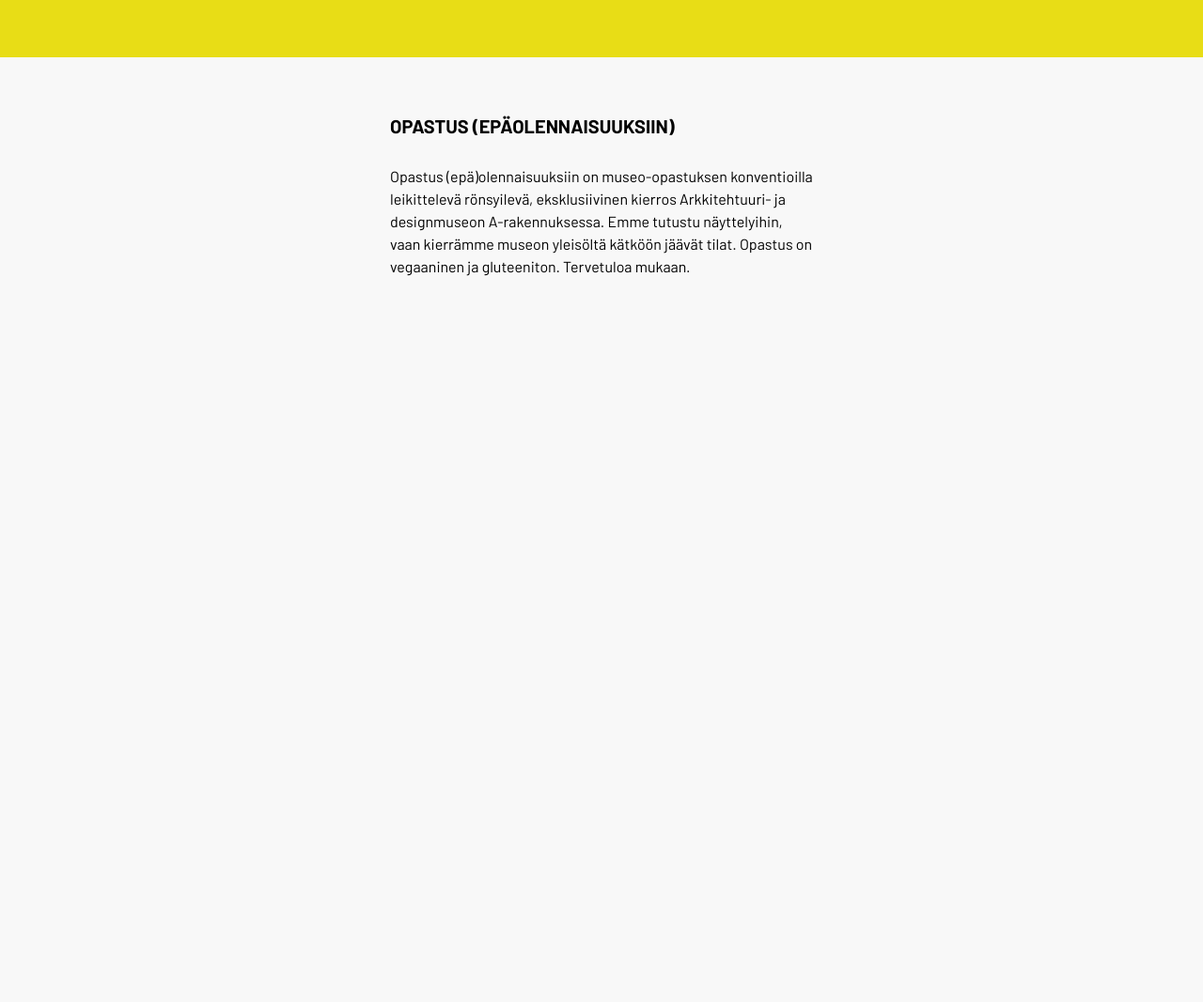
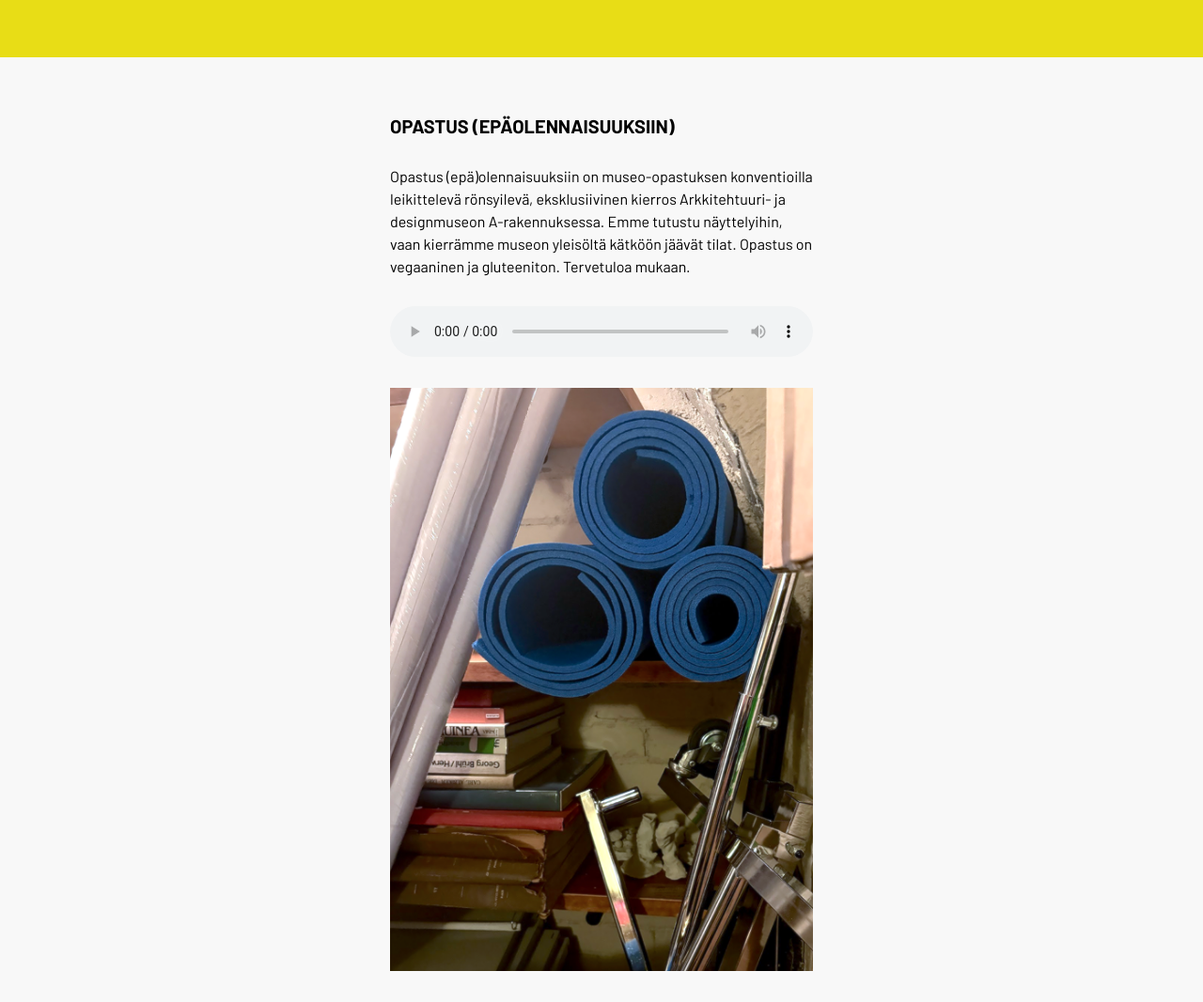
Before and after one commit to melonmanchan/opastusepaolennaisuuksiin, a website built with Vite: page index.html in a window 1280 px wide. Shown: the whole page at 94% size. Before the commit the page ends 800 px from the top, so only its background shows below. Built offline with nearby package versions, Linux system fonts and the light colour scheme.

Commit message:
Add picture and audio

```diff
--- a/index.html
+++ b/index.html
@@ -25,6 +25,13 @@
           kierrämme museon yleisöltä kätköön jäävät tilat. Opastus on vegaaninen
           ja gluteeniton. Tervetuloa mukaan.
         </p>
+
+        <audio controls>
+          <source src="public/museokierros.mp3" type="audio/mpeg" />
+          Your browser does not support the audio tag.
+        </audio>
+
+        <img src="public/kuva2.png" />
       </div>
     </div>
     <script type="module" src="/src/main.ts"></script>
--- a/src/style.scss
+++ b/src/style.scss
@@ -36,5 +36,17 @@ body {
       line-height: 24px;
       font-size: 16px;
     }
+
+    audio {
+      width: 100%;
+      margin-top: 30px;
+    }
+
+    img {
+      margin-top: 30px;
+      margin-bottom: 30px;
+      width: 100%;
+      height: auto;
+    }
   }
 }
```
Also changed, not shown: public/kuva2.png (added), 1 other file.
